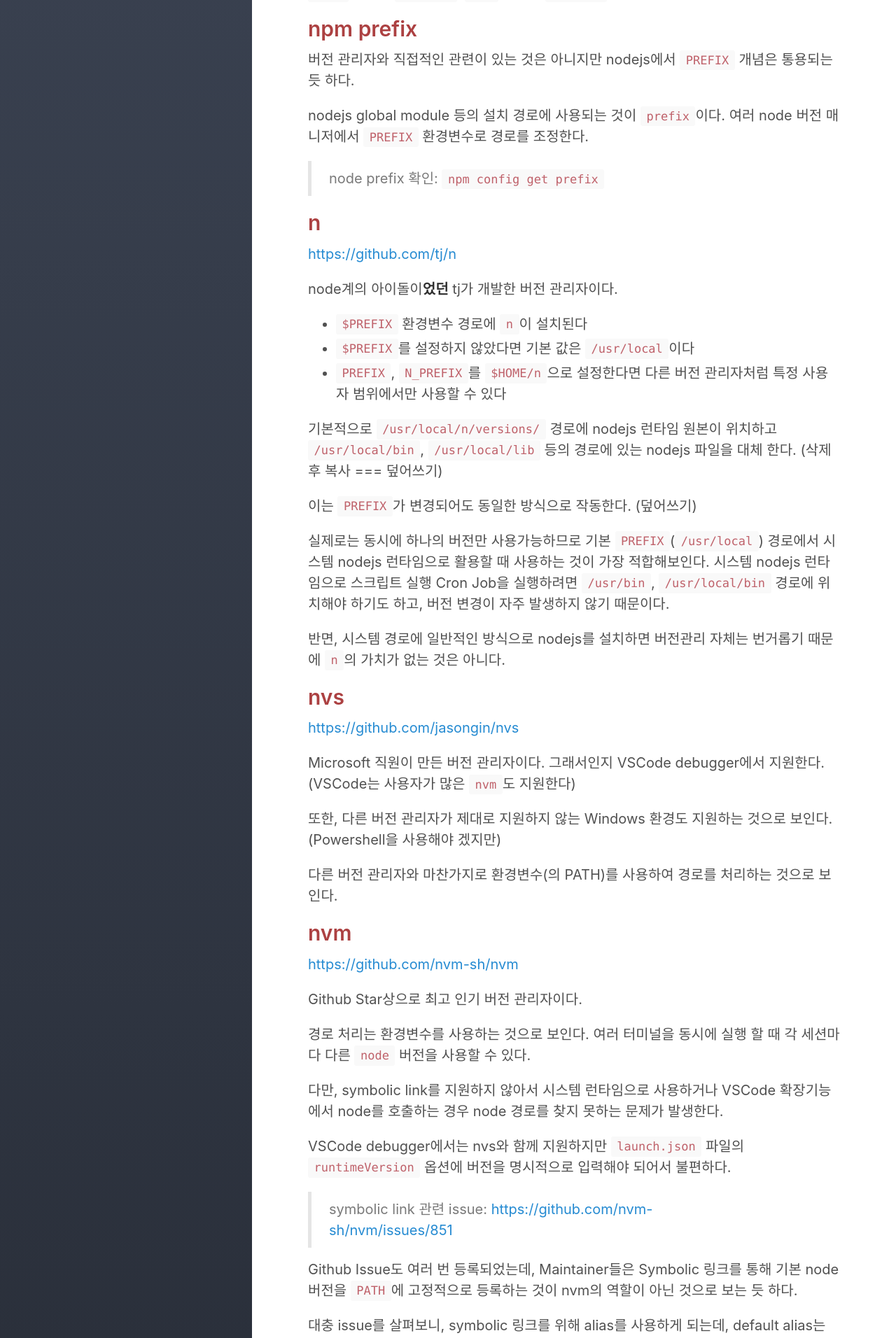
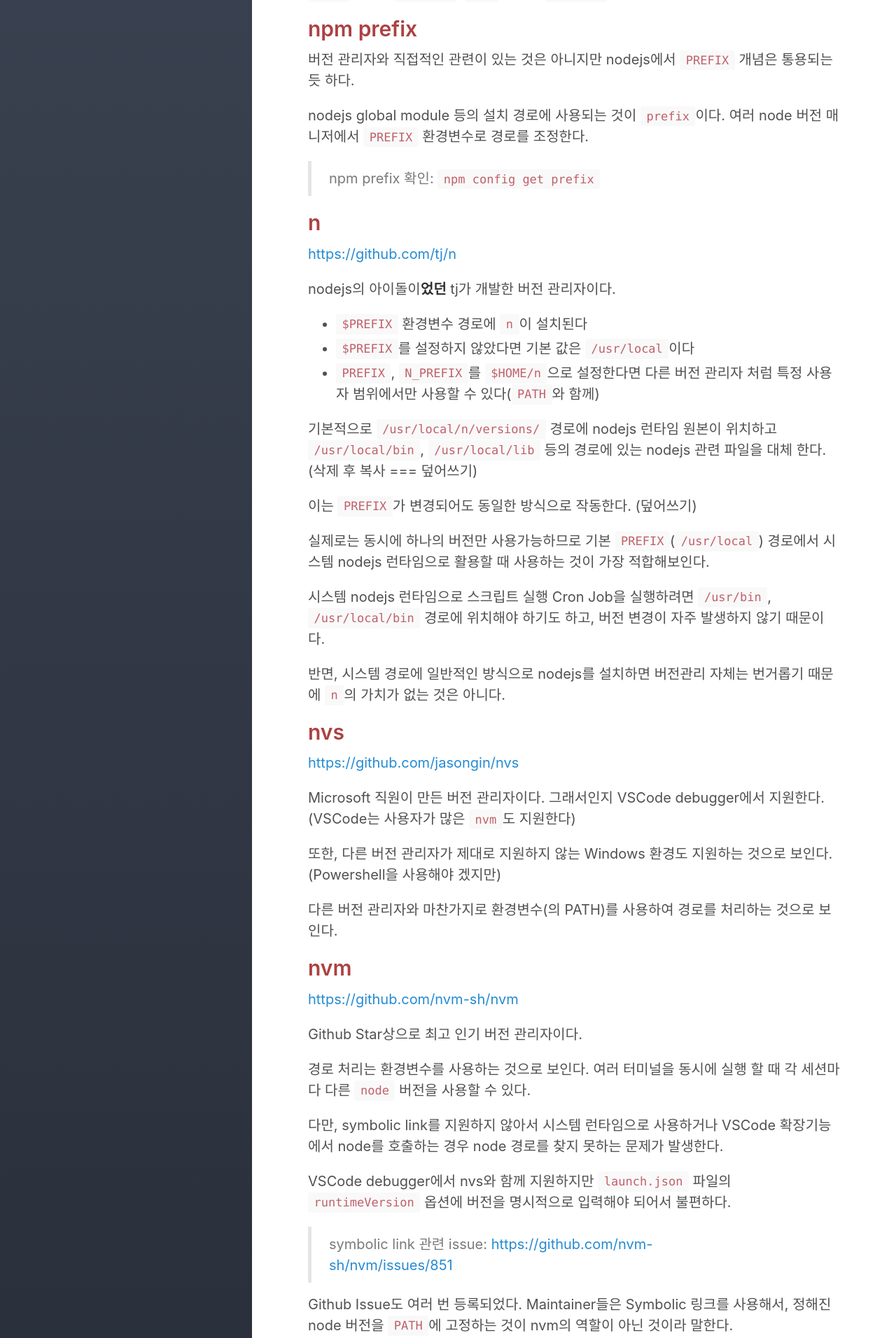
Before and after one commit to pravusid/pravusid.github.io, a Jekyll site: the page built from _posts/javascript/2019/2019-08-08-node-version-manager.md, in a window 1280 px wide. Shown: the part 605-2517 px from the top of the page at 70% size. Built offline with Jekyll 4.4.1, drawn with Linux system fonts in a browser that asks for light colours; comment, search, counter and statistics services are not loaded; some of the changed text lies outside the part shown.

Commit message:
fix: typos

```diff
--- a/_posts/javascript/2019/2019-08-08-node-version-manager.md
+++ b/_posts/javascript/2019/2019-08-08-node-version-manager.md
@@ -37,24 +37,25 @@
 nodejs global module 등의 설치 경로에 사용되는 것이 `prefix`이다.
 여러 node 버전 매니저에서 `PREFIX` 환경변수로 경로를 조정한다.
 
-> node prefix 확인: `npm config get prefix`
+> npm prefix 확인: `npm config get prefix`
 
 ## n
 
 <https://github.com/tj/n>
 
-node계의 아이돌이**었던** tj가 개발한 버전 관리자이다.
+nodejs의 아이돌이**었던** tj가 개발한 버전 관리자이다.
 
 - `$PREFIX` 환경변수 경로에 `n`이 설치된다
 - `$PREFIX`를 설정하지 않았다면 기본 값은 `/usr/local`이다
-- `PREFIX`, `N_PREFIX`를 `$HOME/n`으로 설정한다면 다른 버전 관리자처럼 특정 사용자 범위에서만 사용할 수 있다
+- `PREFIX`, `N_PREFIX`를 `$HOME/n`으로 설정한다면 다른 버전 관리자 처럼 특정 사용자 범위에서만 사용할 수 있다(`PATH`와 함께)
 
 기본적으로 `/usr/local/n/versions/` 경로에 nodejs 런타임 원본이 위치하고
-`/usr/local/bin`, `/usr/local/lib` 등의 경로에 있는 nodejs 파일을 대체 한다. (삭제 후 복사 === 덮어쓰기)
+`/usr/local/bin`, `/usr/local/lib` 등의 경로에 있는 nodejs 관련 파일을 대체 한다.(삭제 후 복사 === 덮어쓰기)
 
 이는 `PREFIX`가 변경되어도 동일한 방식으로 작동한다. (덮어쓰기)
 
 실제로는 동시에 하나의 버전만 사용가능하므로 기본 `PREFIX`(`/usr/local`) 경로에서 시스템 nodejs 런타임으로 활용할 때 사용하는 것이 가장 적합해보인다.
+
 시스템 nodejs 런타임으로 스크립트 실행 Cron Job을 실행하려면 `/usr/bin`, `/usr/local/bin` 경로에 위치해야 하기도 하고, 버전 변경이 자주 발생하지 않기 때문이다.
 
 반면, 시스템 경로에 일반적인 방식으로 nodejs를 설치하면 버전관리 자체는 번거롭기 때문에 `n`의 가치가 없는 것은 아니다.
@@ -81,13 +82,14 @@
 
 다만, symbolic link를 지원하지 않아서 시스템 런타임으로 사용하거나 VSCode 확장기능에서 node를 호출하는 경우 node 경로를 찾지 못하는 문제가 발생한다.
 
-VSCode debugger에서는 nvs와 함께 지원하지만 `launch.json` 파일의 `runtimeVersion` 옵션에 버전을 명시적으로 입력해야 되어서 불편하다.
+VSCode debugger에서 nvs와 함께 지원하지만 `launch.json` 파일의 `runtimeVersion` 옵션에 버전을 명시적으로 입력해야 되어서 불편하다.
 
 > symbolic link 관련 issue: <https://github.com/nvm-sh/nvm/issues/851>
 
-Github Issue도 여러 번 등록되었는데, Maintainer들은 Symbolic 링크를 통해 기본 node 버전을 `PATH`에 고정적으로 등록하는 것이 nvm의 역할이 아닌 것으로 보는 듯 하다.
+Github Issue도 여러 번 등록되었다.
+Maintainer들은 Symbolic 링크를 사용해서, 정해진 node 버전을 `PATH`에 고정하는 것이 nvm의 역할이 아닌 것이라 말한다.
 
-대충 issue를 살펴보니, symbolic 링크를 위해 alias를 사용하게 되는데, default alias는 사용하지 않는 사람도 있을 수 있고, current alias는 동시에 여러 세션이 열려있고 여러 버전이 실행되는 상황에서 명확한 상태를 갖지 않는 것으로 해석된다.
+대충 issue를 살펴보니, symbolic 링크를 위해 alias를 사용하게 되는데, default alias는 사용하지 않는 사람도 있을 수 있고, current alias는 동시에 여러 세션이 열려있고 여러 버전이 실행되는 상황에서 명확한 상태를 갖지 않는 것이 문제라고 생각하는 듯 하다.
 
 이와 관련하여 직접적으로 에디터/IDE 및 시스템 환경에서 `nvm`은 목적 적합하지 않고 `n`을 쓰라는 의견을 주기도 하였다.
 
```
